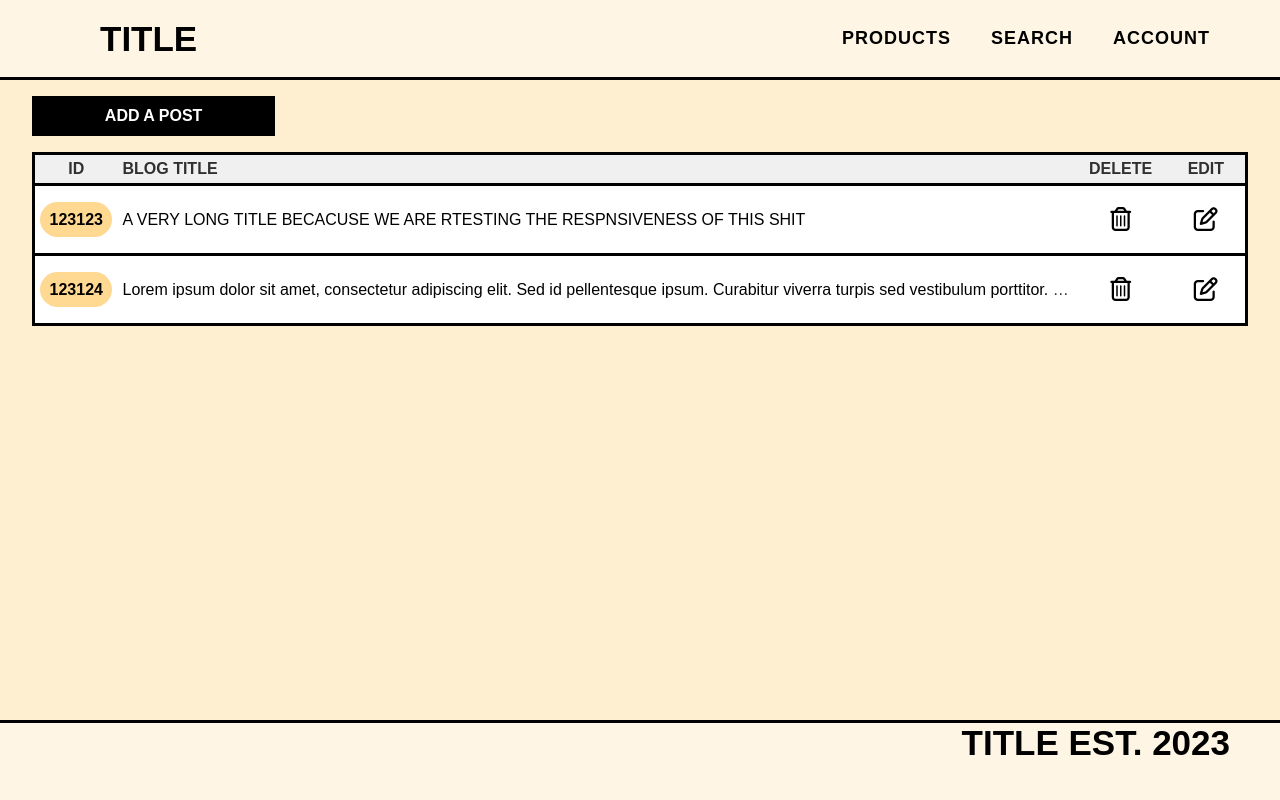
After one commit to JuliaMelle/2ITG_grp2_LuzViMinda, a PHP site: page /blog-cms.php in a window 1280 px wide. The commit adds this page. Run offline with PHP 8.4, Linux system fonts and the light colour scheme; some libraries are stand-ins or nearby versions.

Commit message:
blog cms
frontend for blog cms

```diff
--- /dev/null
+++ b/blog-cms.php
@@ -0,0 +1,104 @@
+<!DOCTYPE html>
+<html lang="en">
+
+<head>
+    <meta charset="UTF-8">
+    <meta http-equiv="X-UA-Compatible" content="IE=edge">
+    <meta name="viewport" content="width=device-width, initial-scale=1.0">
+
+    <link rel="stylesheet" href="styles/global.css">
+    <link rel="stylesheet" href="styles/blog-cms.css">
+
+    <script src="https://kit.fontawesome.com/b1d36f5527.js" crossorigin="anonymous"></script>
+    <title>Blog Management</title>
+</head>
+
+<body>
+    <?php require_once 'components/navbar.php' ?>
+
+    <div class="blog-container">
+        <button class="button" id="btn-add">ADD A POST</button>
+        <table class="a">
+            <thead>
+                <tr>
+                    <th class="id">ID</th>
+                    <th class="title">BLOG TITLE</th>
+                    <th class="delete">DELETE</th>
+                    <th class="edit">EDIT</th>
+                </tr>
+            </thead>
+            <tbody>
+                <tr>
+                    <td class="blog"><span class="blog-id">123123</span></td>
+                    <td><span class="blog-title">A VERY LONG TITLE BECACUSE WE ARE RTESTING THE RESPNSIVENESS OF THIS SHIT</span>
+                    </td>
+                    <td><span class="blog-delete"><i class="fa-regular fa-trash-can"></i></span></td>
+                    <td><span class="blog-edit"><i class="fa-regular fa-pen-to-square"></i></span></td>
+                </tr>
+                <tr>
+                    <td><span class="blog-id">123124</span></td>
+                    <td><span class="">Lorem ipsum dolor sit amet, consectetur adipiscing elit. Sed id pellentesque ipsum. Curabitur viverra turpis sed vestibulum porttitor. Sed risus arcu, mattis at luctus vitae, varius in magna. Fusce velit sem, malesuada id iaculis vitae, iaculis quis quam. Lorem ipsum dolor sit amet, consectetur adipiscing elit. Sed id pellentesque ipsum. Curabitur viverra turpis sed vestibulum porttitor. Sed risus arcu, mattis at luctus vitae, varius in magna. Fusce velit sem, malesuada id iaculis vitae, iaculis quis quam.</span>
+                    </td>
+                    <td><span class="blog-delete"><i class="fa-regular fa-trash-can"></i></span></td>
+                    <td><span class="blog-edit"><i class="fa-regular fa-pen-to-square"></i></span></td>
+                </tr>
+            </tbody>
+        </table>
+
+
+
+    </div>
+
+    <!-- ADD POST MODAL -->
+    <div id="add-modal" class="modal">
+
+        <!-- Modal content -->
+        <div class="modal-content">
+            <span class="close">&times;</span>
+            <hr>
+
+            <form action="">
+                <p>TITLE</p>
+                <input type="text" name="" id="" placeholder='Title here'>
+                <span class="blog-category">BLOG</span>
+                <p>BLOG CONTENT</p>
+                <textarea placeholder='Enter comment...' maxlength='10000' minlength='100'></textarea>
+                <button type="submit" class="button" id="myBtn">PUBLISH POST</button>
+            </form>
+
+        </div>
+
+    </div>
+
+    <?php require_once 'components/footer.php' ?>
+
+    <script>
+        // Get the modal
+        var modal = document.getElementById("add-modal");
+
+        // Get the button that opens the modal
+        var btn = document.getElementById("btn-add");
+
+        // Get the <span> element that closes the modal
+        var span = document.getElementsByClassName("close")[0];
+
+        // When the user clicks on the button, open the modal
+        btn.onclick = function() {
+            modal.style.display = "block";
+        }
+
+        // When the user clicks on <span> (x), close the modal
+        span.onclick = function() {
+            modal.style.display = "none";
+        }
+
+        // When the user clicks anywhere outside of the modal, close it
+        window.onclick = function(event) {
+            if (event.target == modal) {
+                modal.style.display = "none";
+            }
+        }
+    </script>
+</body>
+
+</html>
--- /dev/null
+++ b/styles/blog-cms.css
@@ -0,0 +1,226 @@
+.blog-container {
+  margin: auto auto 1rem auto;
+  width: 95%;
+  height: auto;
+}
+
+.blog-id {
+  display: flex;
+  justify-content: center;
+  align-items: center;
+
+  width: 120px;
+  height: 35px;
+  background: var(--pastel-orange);
+  border-radius: 25px;
+  text-align: center;
+  font-weight: bold;
+  margin: auto 1rem auto 1rem;
+}
+
+.blog-title {
+  white-space: nowrap;
+  overflow: hidden;
+  text-overflow: ellipsis;
+  margin: auto;
+  width: 70%;
+}
+
+.blog-delete,
+.blog-edit {
+  text-align: center;
+  justify-content: center;
+  width: 100px;
+  margin: auto;
+  font-size: 1.5rem;
+}
+
+.blog-delete,
+.blog-edit:hover {
+  cursor: pointer;
+}
+
+.button {
+  display: flex;
+  justify-content: center;
+  align-items: center;
+  width: 20%;
+  background: var(--black);
+  color: var(--white);
+  height: 40px;
+  border: none;
+  font-size: 16px;
+  font-weight: bold;
+  cursor: pointer;
+  outline: none;
+  transition: all 0.3s ease-in-out;
+  margin: 1rem 0 1rem 0;
+}
+
+.button:hover {
+  background: var(--orange);
+  color: var(--black);
+}
+
+/* ADD POST MODAL */
+.modal {
+  display: none; /* Hidden by default */
+  position: fixed; /* Stay in place */
+  z-index: 1; /* Sit on top */
+  left: 0;
+  top: 0;
+  width: 100%; /* Full width */
+  height: 100%; /* Full height */
+  overflow: auto; /* Enable scroll if needed */
+  background-color: rgb(0, 0, 0); /* Fallback color */
+  background-color: rgba(0, 0, 0, 0.4); /* Black w/ opacity */
+}
+
+/* ADD POST MODAL Content/Box */
+.modal-content {
+  display: flex;
+  flex-direction: column;
+  background-color: #fefefe;
+  margin: 5% auto 1% auto; /* 15% from the top and centered */
+  border: 3px solid var(--black);
+  width: 80%; /* Could be more or less, depending on screen size */
+}
+
+/* ADD POST MODAL Close Button */
+.close {
+  text-align: right;
+  font-size: 28px;
+  font-weight: bold;
+  margin: 0 1rem 0 1rem;
+}
+
+.close:hover,
+.close:focus {
+  color: black;
+  text-decoration: none;
+  cursor: pointer;
+}
+
+hr {
+  background: var(--black);
+  height: 3px;
+  border: none;
+}
+
+form {
+  display: flex;
+  flex-direction: column;
+  width: 100%;
+  padding: 25px;
+}
+
+input[type="text"],
+textarea {
+  font-family: "Poppins", sans-serif;
+  padding: 1rem;
+  word-wrap: break-word;
+  word-break: break-all;
+  border: 3px solid var(--black);
+}
+
+input[type="text"],
+textarea:focus {
+  outline: none;
+}
+
+textarea {
+  height: 400px;
+  resize: none;
+}
+
+form p {
+  font-size: 1.5rem;
+  font-weight: bold;
+}
+
+form .button {
+  margin: 1rem auto 1rem auto !important;
+}
+
+.blog-category {
+  display: flex;
+  justify-content: center;
+  align-items: center;
+
+  width: 120px;
+  height: 35px;
+  background: var(--pastel-orange);
+  border-radius: 25px;
+  text-align: center;
+  font-weight: bold;
+  margin: 1rem 0 1rem 0;
+}
+
+table {
+  width: 100%;
+  height: 100%;
+  border: 3px solid var(--black);
+  border-collapse: collapse;
+  padding: 5px;
+}
+
+.a {
+  table-layout: auto;
+}
+
+table th {
+  border: none;
+  padding: 5px;
+  background: #f0f0f0;
+  color: #313030;
+}
+table td {
+  border-top: 3px solid var(--black);
+  height: 70px;
+  padding: 5px;
+  background: #ffffff;
+  color: #313030;
+  max-width: 100px;
+  overflow: hidden;
+  text-overflow: ellipsis;
+  white-space: nowrap;
+}
+
+.id {
+  width: 5%;
+}
+
+.delete,
+.edit {
+  width: 5%;
+  text-align: center;
+  margin: auto;
+}
+
+.title {
+  width: 60%;
+  text-align: left;
+}
+
+td span i {
+  text-align: center !important;
+  margin: auto !important;
+  width: 100%;
+}
+
+td .blog-id {
+  width: 100%;
+  text-align: center;
+  margin: auto;
+}
+
+/* MEDIUM DEVICES*/
+@media (max-width: 768px) {
+  .button {
+    width: 40%;
+  }
+
+  form .button {
+    width: 50%;
+  }
+}
--- a/styles/footer.css
+++ b/styles/footer.css
@@ -14,7 +14,7 @@ footer {
     flex-wrap: wrap;
     border-top: 3px solid var(--black);
     background-color: var(--wheat);
-    z-index: 999;
+    z-index: 0;
 }
 
 .footer {
```
